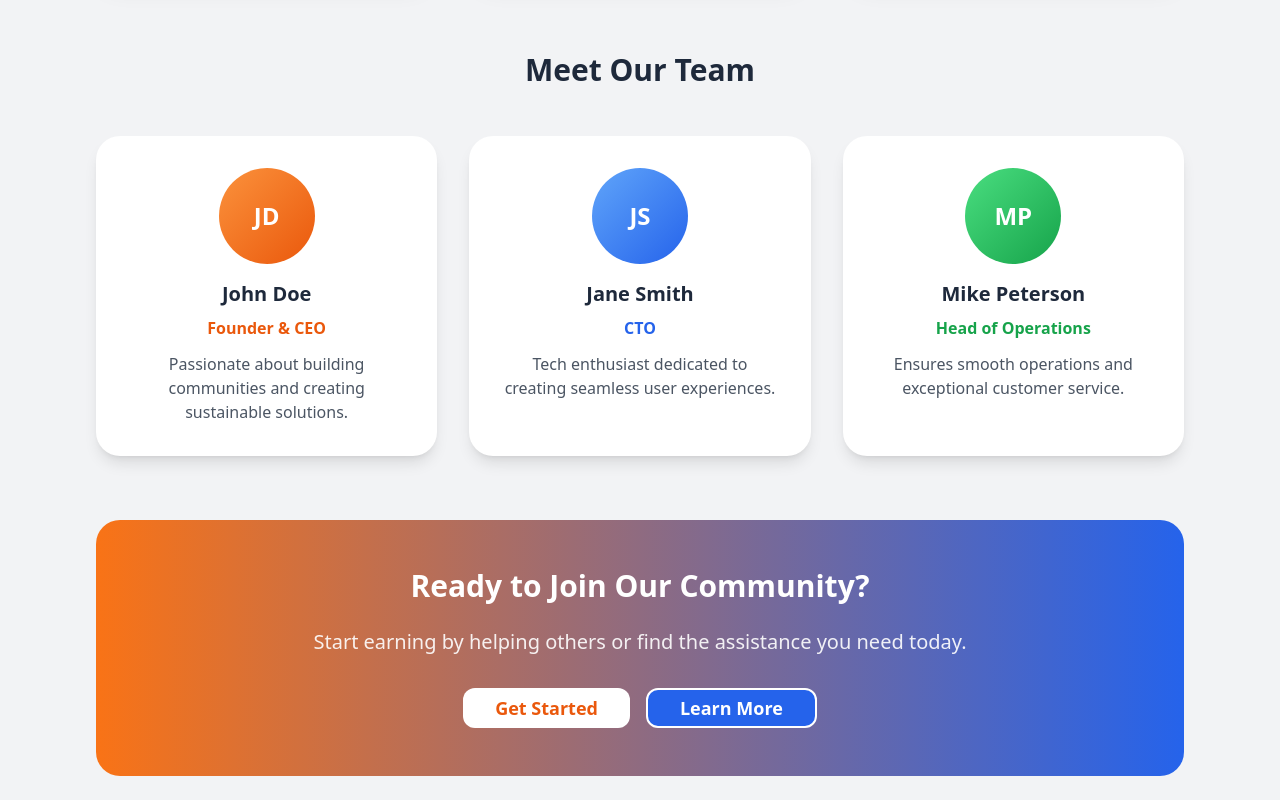
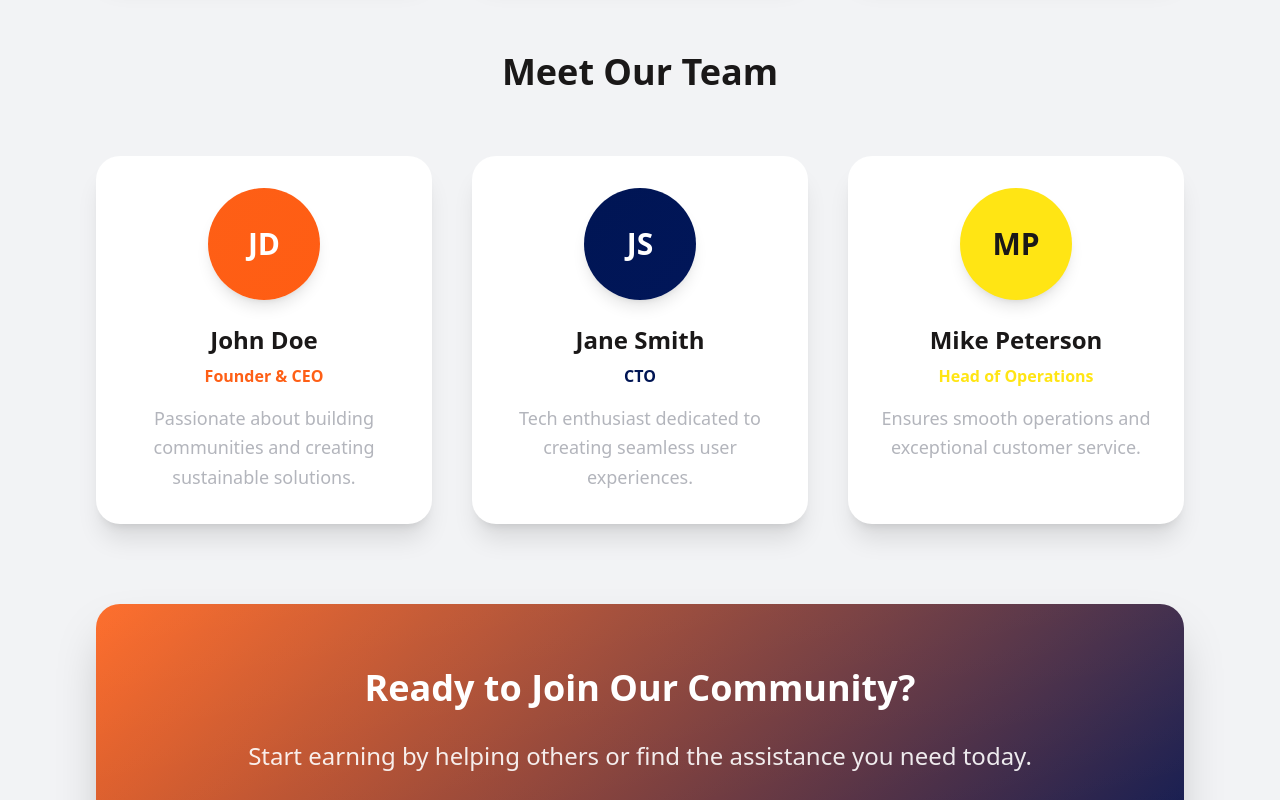
Before and after one commit to SeneshFitzroy/ToolnTask, a Next.js app: page /About in a window 1280 px wide. Shown: the part 1200-2000 px from the top of the page. Built offline with nearby package versions, Linux system fonts and the light colour scheme.

Commit message:
feat: Enhanced pages/About.tsx,  - Detailed changes: diff --git a/pages/About.tsx b/pages/About.tsx ind... at 01:58 PM +0530, July 03, 2025

```diff
--- a/pages/About.tsx
+++ b/pages/About.tsx
@@ -79,7 +79,7 @@ export default function About() {
                 <span className="text-2xl">👥</span>
               </div>
               <h3 className="text-xl sm:text-2xl font-bold mb-4" style={{ color: '#1A1818' }}>Community</h3>
-              <p className="text-gray-600 dark:text-gray-300">
+              <p className="text-lg leading-relaxed" style={{ color: '#B3B5BC' }}>
                 We strengthen local communities by encouraging neighbors to help each other
                 and share resources.
               </p>
@@ -87,38 +87,38 @@ export default function About() {
           </div>
 
           {/* Team Section */}
-          <div className="text-center mb-12 sm:mb-16">
-            <h2 className="text-2xl sm:text-3xl font-bold text-slate-800 dark:text-white mb-8 sm:mb-12">Meet Our Team</h2>
-            <div className="grid grid-cols-1 md:grid-cols-3 gap-6 sm:gap-8">
-              <div className="bg-white dark:bg-gray-800 rounded-3xl p-6 sm:p-8 shadow-lg">
-                <div className="w-20 h-20 sm:w-24 sm:h-24 bg-gradient-to-br from-orange-400 to-orange-600 rounded-full mx-auto mb-4 flex items-center justify-center">
-                  <span className="text-white text-xl sm:text-2xl font-bold">JD</span>
+          <div className="text-center mb-16 sm:mb-20">
+            <h2 className="text-3xl sm:text-4xl font-bold mb-12 sm:mb-16" style={{ color: '#1A1818' }}>Meet Our Team</h2>
+            <div className="grid grid-cols-1 md:grid-cols-3 gap-8 sm:gap-10">
+              <div className="p-8 rounded-3xl shadow-xl hover:scale-105 transition-all duration-300" style={{ backgroundColor: '#FFFFFF' }}>
+                <div className="w-24 h-24 sm:w-28 sm:h-28 rounded-full mx-auto mb-6 flex items-center justify-center shadow-lg" style={{ background: 'linear-gradient(135deg, #FE5F16 0%, #FF5D13 100%)' }}>
+                  <span className="text-white text-2xl sm:text-3xl font-bold">JD</span>
                 </div>
-                <h3 className="text-lg sm:text-xl font-bold text-slate-800 dark:text-white mb-2">John Doe</h3>
-                <p className="text-orange-600 font-semibold mb-3">Founder & CEO</p>
-                <p className="text-gray-600 dark:text-gray-300">
+                <h3 className="text-xl sm:text-2xl font-bold mb-2" style={{ color: '#1A1818' }}>John Doe</h3>
+                <p className="font-semibold mb-4" style={{ color: '#FE5F16' }}>Founder & CEO</p>
+                <p className="text-lg leading-relaxed" style={{ color: '#B3B5BC' }}>
                   Passionate about building communities and creating sustainable solutions.
                 </p>
               </div>
 
-              <div className="bg-white dark:bg-gray-800 rounded-3xl p-6 sm:p-8 shadow-lg">
-                <div className="w-20 h-20 sm:w-24 sm:h-24 bg-gradient-to-br from-blue-400 to-blue-600 rounded-full mx-auto mb-4 flex items-center justify-center">
-                  <span className="text-white text-xl sm:text-2xl font-bold">JS</span>
+              <div className="p-8 rounded-3xl shadow-xl hover:scale-105 transition-all duration-300" style={{ backgroundColor: '#FFFFFF' }}>
+                <div className="w-24 h-24 sm:w-28 sm:h-28 rounded-full mx-auto mb-6 flex items-center justify-center shadow-lg" style={{ background: 'linear-gradient(135deg, #001554 0%, #011659 100%)' }}>
+                  <span className="text-white text-2xl sm:text-3xl font-bold">JS</span>
                 </div>
-                <h3 className="text-lg sm:text-xl font-bold text-slate-800 dark:text-white mb-2">Jane Smith</h3>
-                <p className="text-blue-600 font-semibold mb-3">CTO</p>
-                <p className="text-gray-600 dark:text-gray-300">
+                <h3 className="text-xl sm:text-2xl font-bold mb-2" style={{ color: '#1A1818' }}>Jane Smith</h3>
+                <p className="font-semibold mb-4" style={{ color: '#001554' }}>CTO</p>
+                <p className="text-lg leading-relaxed" style={{ color: '#B3B5BC' }}>
                   Tech enthusiast dedicated to creating seamless user experiences.
                 </p>
               </div>
 
-              <div className="bg-white dark:bg-gray-800 rounded-3xl p-6 sm:p-8 shadow-lg">
-                <div className="w-20 h-20 sm:w-24 sm:h-24 bg-gradient-to-br from-green-400 to-green-600 rounded-full mx-auto mb-4 flex items-center justify-center">
-                  <span className="text-white text-xl sm:text-2xl font-bold">MP</span>
+              <div className="p-8 rounded-3xl shadow-xl hover:scale-105 transition-all duration-300" style={{ backgroundColor: '#FFFFFF' }}>
+                <div className="w-24 h-24 sm:w-28 sm:h-28 rounded-full mx-auto mb-6 flex items-center justify-center shadow-lg" style={{ backgroundColor: '#FFE514' }}>
+                  <span className="text-2xl sm:text-3xl font-bold" style={{ color: '#1A1818' }}>MP</span>
                 </div>
-                <h3 className="text-lg sm:text-xl font-bold text-slate-800 dark:text-white mb-2">Mike Peterson</h3>
-                <p className="text-green-600 font-semibold mb-3">Head of Operations</p>
-                <p className="text-gray-600 dark:text-gray-300">
+                <h3 className="text-xl sm:text-2xl font-bold mb-2" style={{ color: '#1A1818' }}>Mike Peterson</h3>
+                <p className="font-semibold mb-4" style={{ color: '#FFE514' }}>Head of Operations</p>
+                <p className="text-lg leading-relaxed" style={{ color: '#B3B5BC' }}>
                   Ensures smooth operations and exceptional customer service.
                 </p>
               </div>
@@ -126,18 +126,37 @@ export default function About() {
           </div>
 
           {/* CTA Section */}
-          <div className="bg-gradient-to-r from-orange-500 to-blue-600 rounded-3xl p-8 sm:p-12 text-center text-white">
-            <h2 className="text-2xl sm:text-3xl font-bold mb-4 sm:mb-6">Ready to Join Our Community?</h2>
-            <p className="text-lg sm:text-xl mb-6 sm:mb-8 opacity-90">
+          <div className="rounded-3xl p-12 sm:p-16 text-center text-white relative overflow-hidden shadow-2xl" style={{ background: 'linear-gradient(135deg, #FE5F16 0%, #001554 100%)' }}>
+            <div className="absolute inset-0 bg-gradient-to-br from-white/10 to-transparent"></div>
+            <div className="relative z-10">
+              <h2 className="text-3xl sm:text-4xl font-bold mb-6 sm:mb-8">Ready to Join Our Community?</h2>
+              <p className="text-xl sm:text-2xl mb-8 sm:mb-10 opacity-90 leading-relaxed">
                 Start earning by helping others or find the assistance you need today.
               </p>
-            <div className="flex flex-col sm:flex-row gap-4 justify-center">
-              <Button className="bg-white text-orange-600 hover:bg-orange-50 px-6 sm:px-8 py-3 sm:py-4 text-base sm:text-lg font-semibold rounded-xl">
+              <div className="flex flex-col sm:flex-row gap-6 justify-center">
+                <Button
+                  className="px-8 sm:px-10 py-4 sm:py-5 text-lg sm:text-xl font-bold rounded-xl transition-all duration-300 hover:scale-105 shadow-xl border-0"
+                  style={{ backgroundColor: '#FFFFFF', color: '#FE5F16' }}
+                  onMouseEnter={(e) => e.currentTarget.style.backgroundColor = '#F2F3F5'}
+                  onMouseLeave={(e) => e.currentTarget.style.backgroundColor = '#FFFFFF'}
+                >
                   Get Started
                 </Button>
-              <Button className="border-2 border-white text-white hover:bg-white hover:text-orange-600 px-6 sm:px-8 py-3 sm:py-4 text-base sm:text-lg font-semibold rounded-xl">
+                <Button
+                  className="border-2 px-8 sm:px-10 py-4 sm:py-5 text-lg sm:text-xl font-bold rounded-xl transition-all duration-300 hover:scale-105 shadow-xl"
+                  style={{ borderColor: '#FFFFFF', color: '#FFFFFF', backgroundColor: 'transparent' }}
+                  onMouseEnter={(e) => {
+                    e.currentTarget.style.backgroundColor = '#FFFFFF';
+                    e.currentTarget.style.color = '#FE5F16';
+                  }}
+                  onMouseLeave={(e) => {
+                    e.currentTarget.style.backgroundColor = 'transparent';
+                    e.currentTarget.style.color = '#FFFFFF';
+                  }}
+                >
                   Learn More
                 </Button>
+              </div>
             </div>
           </div>
         </div>
```
Lines whose indentation alone changed are shown as unchanged.
